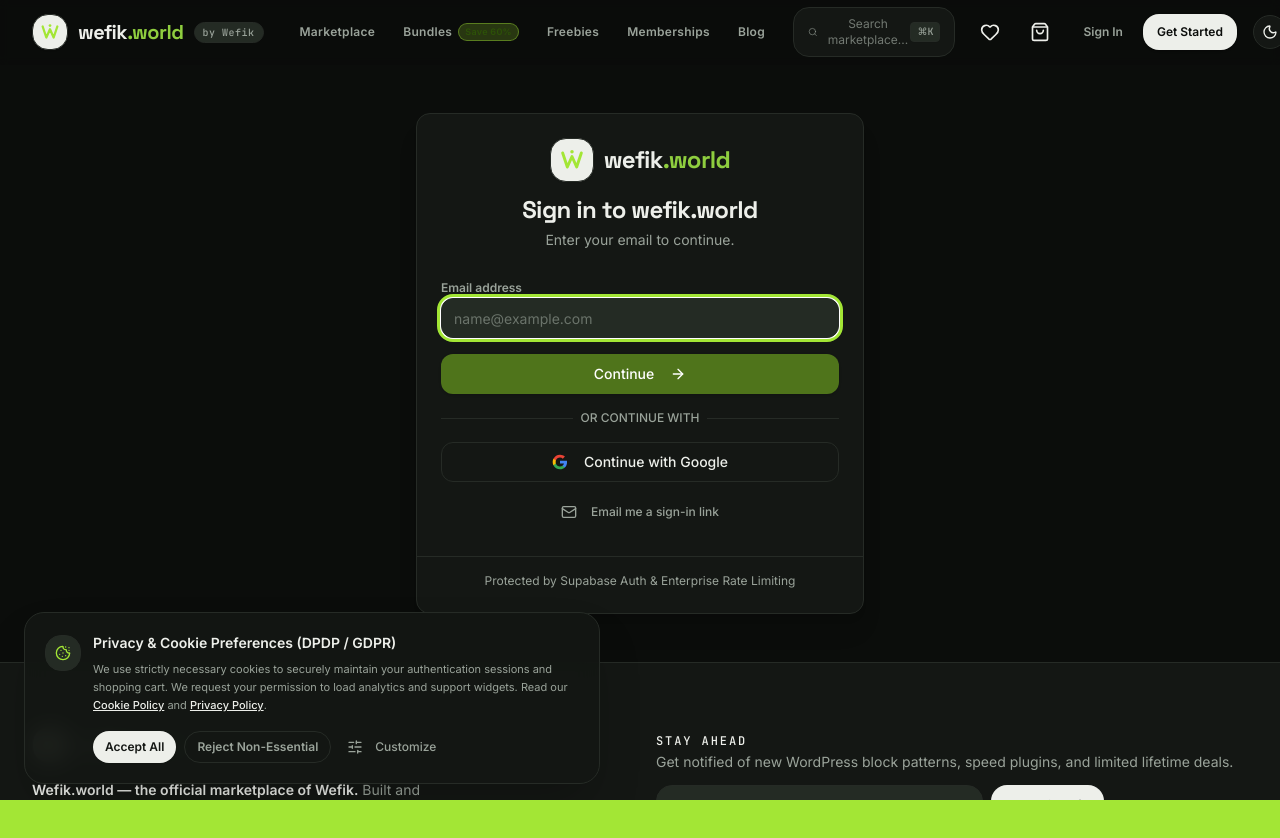
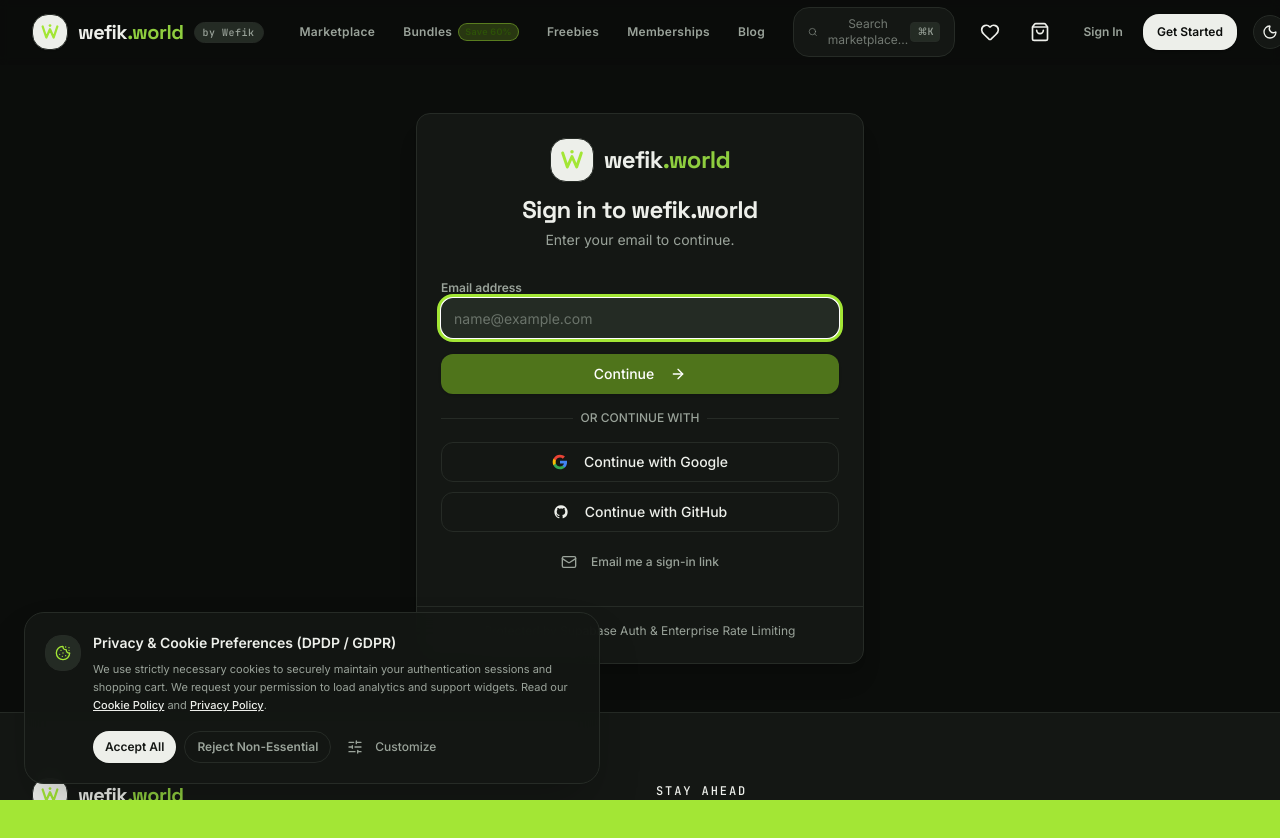
Before and after one commit to WEFIK-INTERNATIONAL/wefik-world, a Next.js app: page /login in a window 1280 px wide. Shown: the top 838 px of the page. Built offline with nearby package versions, Linux system fonts and the light colour scheme; no server answers.

Commit message:
feat(auth): add GitHub OAuth provider login option

```diff
--- a/src/app/(auth)/login/page.tsx
+++ b/src/app/(auth)/login/page.tsx
@@ -57,6 +57,7 @@
   const [emailCheckResult, setEmailCheckResult] = useState<EmailCheckResult | null>(null);
   const [loading, setLoading] = useState(false);
   const [googleLoading, setGoogleLoading] = useState(false);
+  const [githubLoading, setGithubLoading] = useState(false);
   const [magicLinkLoading, setMagicLinkLoading] = useState(false);
   const getInitialErrorMessage = (param: string | null) => {
     if (!param) return null;
@@ -330,6 +331,25 @@
     }
   }
 
+  // GitHub OAuth
+  async function handleGithubOAuth() {
+    setGithubLoading(true);
+    setErrorMessage(null);
+
+    const siteOrigin = process.env.NEXT_PUBLIC_SITE_URL || window.location.origin;
+    const { error } = await supabase.auth.signInWithOAuth({
+      provider: 'github',
+      options: {
+        redirectTo: `${siteOrigin}/auth/callback?next=${encodeURIComponent(redirectUrl)}`,
+      },
+    });
+
+    if (error) {
+      setGithubLoading(false);
+      setErrorMessage(error.message);
+    }
+  }
+
   // MFA Recovery Flow (Lost Authenticator)
   async function handleRequestMfaReset() {
     setLoading(true);
@@ -568,11 +588,32 @@
         {step === 'login' && (
           <form onSubmit={handlePasswordLogin} className="space-y-4">
             {/* If user authenticated with OAuth without password */}
-            {emailCheckResult && !emailCheckResult.has_password && emailCheckResult.oauth_providers.includes('google') ? (
+            {emailCheckResult && !emailCheckResult.has_password && (emailCheckResult.oauth_providers.includes('google') || emailCheckResult.oauth_providers.includes('github')) ? (
               <div className="p-4 rounded-xl bg-lime/10 border border-lime/30 text-left space-y-3">
                 <p className="text-xs text-slate">
-                  You previously connected this account with <strong>Google</strong>.
+                  You previously connected this account with <strong>{emailCheckResult.oauth_providers.includes('github') ? 'GitHub' : 'Google'}</strong>.
                 </p>
+                {emailCheckResult.oauth_providers.includes('github') ? (
+                  <Button
+                    type="button"
+                    onClick={handleGithubOAuth}
+                    disabled={githubLoading}
+                    className="w-full bg-[var(--surface)] text-[var(--text)] border border-[var(--border)] hover:bg-[var(--surface-2)]"
+                  >
+                    {githubLoading ? (
+                      <Loader2 className="w-4 h-4 animate-spin mr-2" />
+                    ) : (
+                      <svg className="w-4 h-4 mr-2 fill-current" viewBox="0 0 24 24">
+                        <path
+                          fillRule="evenodd"
+                          clipRule="evenodd"
+                          d="M12 2C6.477 2 2 6.484 2 12.017c0 4.425 2.865 8.18 6.839 9.504.5.092.682-.217.682-.483 0-.237-.008-.868-.013-1.703-2.782.605-3.369-1.343-3.369-1.343-.454-1.158-1.11-1.466-1.11-1.466-.908-.62.069-.608.069-.608 1.003.07 1.53 1.032 1.53 1.032.892 1.53 2.341 1.088 2.91.832.092-.647.35-1.088.636-1.338-2.22-.253-4.555-1.113-4.555-4.951 0-1.093.39-1.988 1.029-2.688-.103-.253-.446-1.272.098-2.65 0 0 .84-.27 2.75 1.026A9.564 9.564 0 0112 6.844c.85.004 1.705.115 2.504.337 1.909-1.296 2.747-1.027 2.747-1.027.546 1.379.202 2.398.1 2.651.64.7 1.028 1.595 1.028 2.688 0 3.848-2.339 4.695-4.566 4.943.359.309.678.92.678 1.855 0 1.338-.012 2.419-.012 2.747 0 .268.18.58.688.482A10.019 10.019 0 0022 12.017C22 6.484 17.522 2 12 2z"
+                        />
+                      </svg>
+                    )}
+                    Continue with GitHub
+                  </Button>
+                ) : (
                   <Button
                     type="button"
                     onClick={handleGoogleOAuth}
@@ -582,6 +623,7 @@
                     {googleLoading ? <Loader2 className="w-4 h-4 animate-spin mr-2" /> : null}
                     Continue with Google
                   </Button>
+                )}
                 <div className="text-center pt-1">
                   <Link
                     href={`/forgot-password?email=${encodeURIComponent(email)}`}
@@ -784,6 +826,27 @@
 
               <Button
                 type="button"
+                variant="outline"
+                onClick={handleGithubOAuth}
+                disabled={githubLoading || googleLoading}
+                className="w-full border-[var(--border)] bg-[var(--surface)] hover:bg-[var(--surface-2)] text-[var(--text)] font-medium"
+              >
+                {githubLoading ? (
+                  <Loader2 className="w-4 h-4 animate-spin mr-2" />
+                ) : (
+                  <svg className="w-4 h-4 mr-2 fill-current" viewBox="0 0 24 24">
+                    <path
+                      fillRule="evenodd"
+                      clipRule="evenodd"
+                      d="M12 2C6.477 2 2 6.484 2 12.017c0 4.425 2.865 8.18 6.839 9.504.5.092.682-.217.682-.483 0-.237-.008-.868-.013-1.703-2.782.605-3.369-1.343-3.369-1.343-.454-1.158-1.11-1.466-1.11-1.466-.908-.62.069-.608.069-.608 1.003.07 1.53 1.032 1.53 1.032.892 1.53 2.341 1.088 2.91.832.092-.647.35-1.088.636-1.338-2.22-.253-4.555-1.113-4.555-4.951 0-1.093.39-1.988 1.029-2.688-.103-.253-.446-1.272.098-2.65 0 0 .84-.27 2.75 1.026A9.564 9.564 0 0112 6.844c.85.004 1.705.115 2.504.337 1.909-1.296 2.747-1.027 2.747-1.027.546 1.379.202 2.398.1 2.651.64.7 1.028 1.595 1.028 2.688 0 3.848-2.339 4.695-4.566 4.943.359.309.678.92.678 1.855 0 1.338-.012 2.419-.012 2.747 0 .268.18.58.688.482A10.019 10.019 0 0022 12.017C22 6.484 17.522 2 12 2z"
+                    />
+                  </svg>
+                )}
+                Continue with GitHub
+              </Button>
+
+              <Button
+                type="button"
                 variant="ghost"
                 onClick={handleSendMagicLink}
                 disabled={magicLinkLoading}
```
Lines whose indentation alone changed are shown as unchanged.
